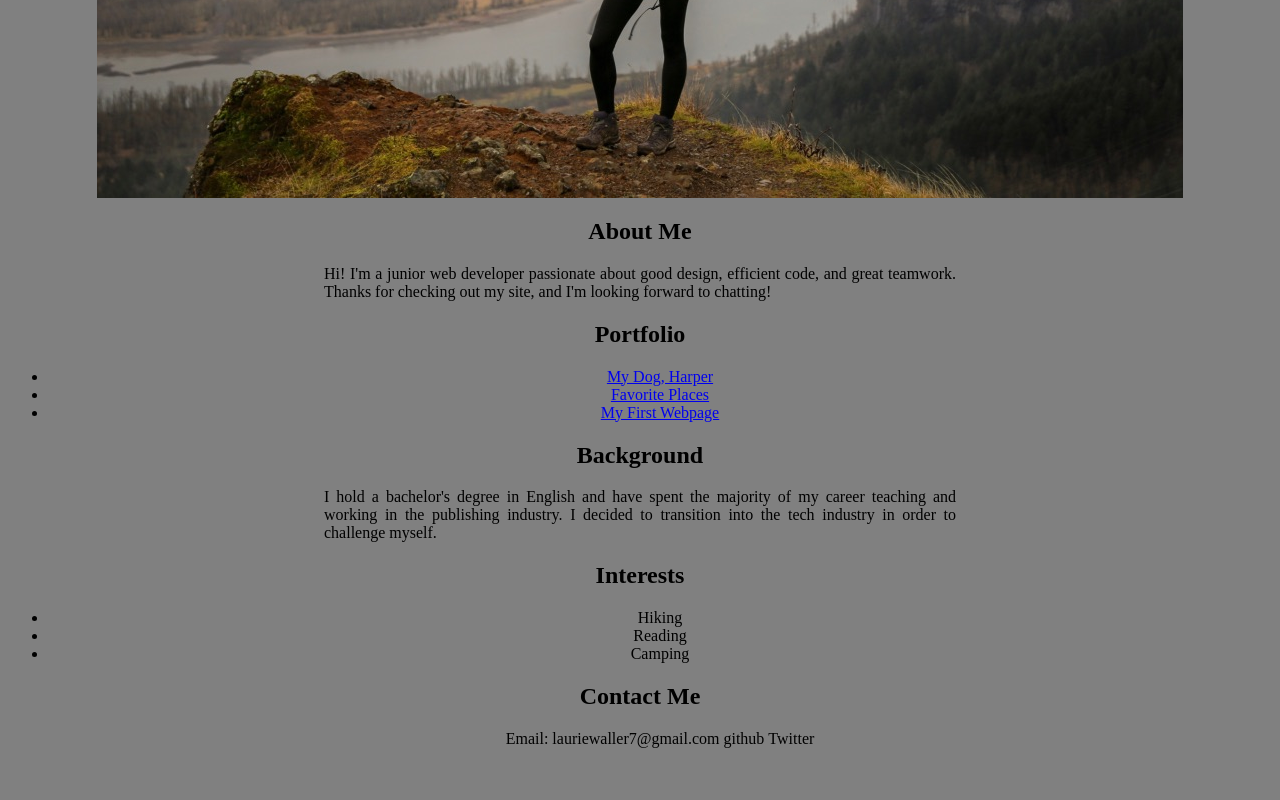
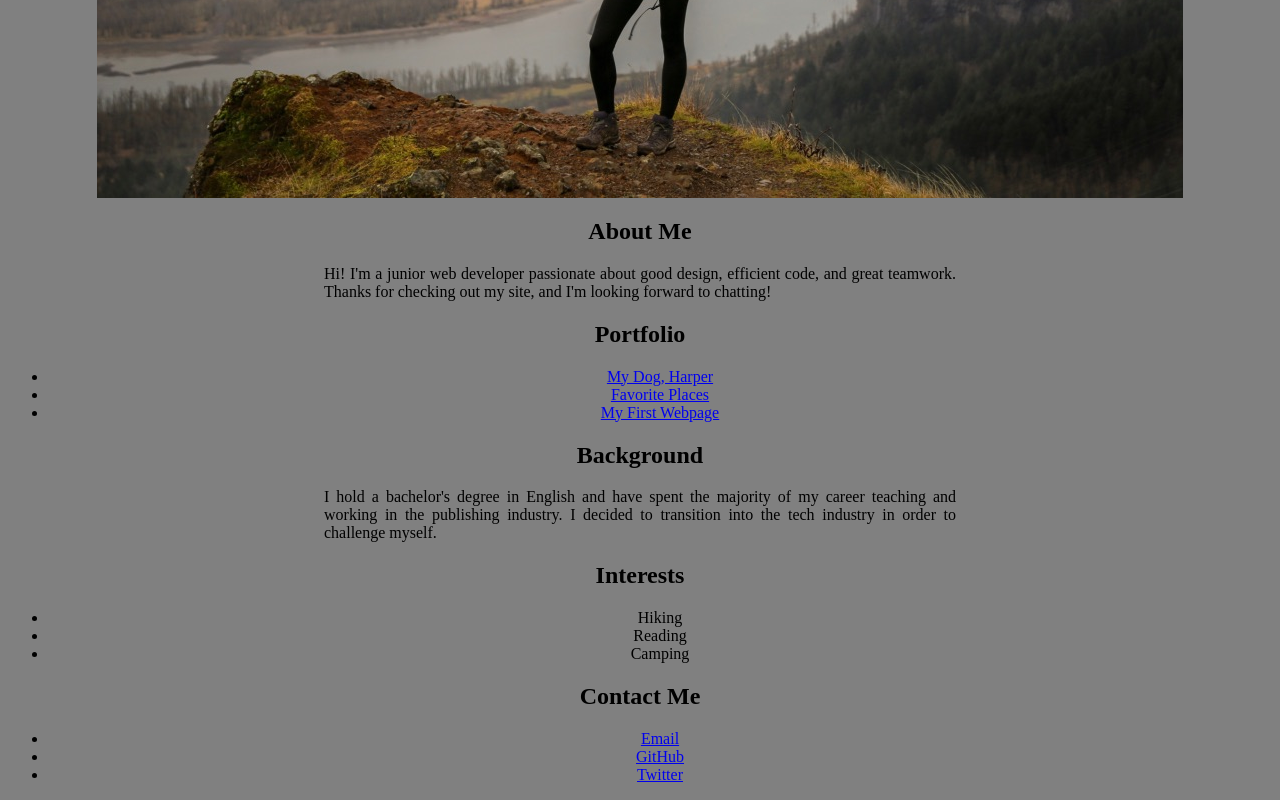
Before and after one commit to laurie7/portfolio, a plain HTML site: page portfolio/index.html in a window 1280 px wide. Shown: the part 534-1334 px from the top of the page. Before the commit the page ends 1298 px from the top, so only its background shows below. Drawn offline with Linux system fonts and the light colour scheme.

Commit message:
update Contact section

```diff
--- a/portfolio/css/styles.css
+++ b/portfolio/css/styles.css
@@ -36,6 +36,6 @@ ul {
   text-align: center;
 }
 
-.contact {
+/* .contact {
   display: inline;
 }
--- a/portfolio/index.html
+++ b/portfolio/index.html
@@ -31,12 +31,13 @@
     <li>Reading</li>
     <li>Camping</li>
   </ul>
+
   <div class='footer'>
   <h2>Contact Me</h2>
   <ul>
-    <li class='contact'>Email: lauriewaller7@gmail.com</li>
-    <li class='contact'>github</li>
-    <li class='contact'>Twitter</li>
+    <li><a href="mailto:lauriewaller7@gmail.com">Email</a></li>
+    <li><a href="https://github.com/laurie7">GitHub</a></li>
+    <li><a href="https://twitter.com/laurie_waller">Twitter</a></li>
   </ul>
 </div>
 
```
